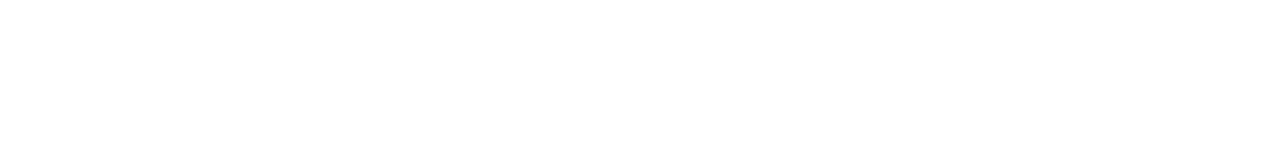
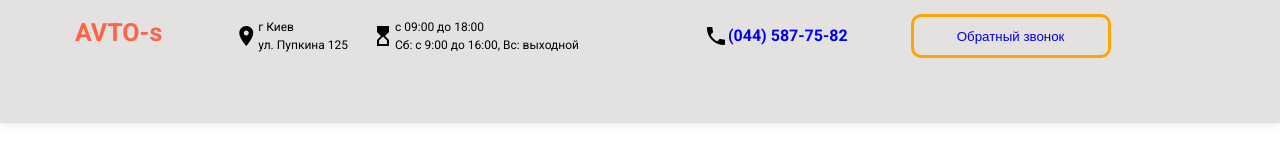
Before and after one commit to Kostya-pixel/Auto-Service-website, a website: page app/index.html in a window 1280 px wide. Drawn offline with nearby package versions, Linux system fonts and the light colour scheme; files that its build step writes are made by us from their sources.

Commit message:
start a new website

```diff
--- a/app/index.html
+++ b/app/index.html
@@ -5,13 +5,47 @@
     <meta name="viewport" content="width=device-width, initial-scale=1.0">
     <link rel="stylesheet" href="style.css">
     <link rel="preconnect" href="https://fonts.gstatic.com">
-    <link href="https://fonts.googleapis.com/css2?family=Roboto:wght@700&display=swap" rel="stylesheet">
-    <link href="https://fonts.googleapis.com/icon?family=Material+Icons"
-      rel="stylesheet">
-
-    <title>Document</title>
+    <link href="https://fonts.googleapis.com/icon?family=Material+Icons" rel="stylesheet">
+    <link rel="preconnect" href="https://fonts.gstatic.com">
+    <link href="https://fonts.googleapis.com/css2?family=Roboto:wght@400;500;700&display=swap" rel="stylesheet">
+    <title>Auto-service</title>
 </head>
 <body>
+  <div class="wrapper">
+    <header>
+      <div class="header__container">
+        <div class="header__container-inner">
+          <div class="header__top flex">
+            <div class="header__logotype">
+              <a href="#">AVTO-s</a>
+            </div>
+            <div class="header__address">
+              <span class="material-icons">
+                place
+                </span>
+              <p>г Киев <br>ул. Пупкина 125</p>
+            </div>
+            <div class="header__working-hours">
+              <span class="material-icons">
+                hourglass_top
+                </span>
+              <p>с 09:00 до 18:00<br>Сб: с 9:00 до 16:00, Вс: выходной</p>
+            </div>
+            <div class="header__phone-number">
+              <span class="material-icons">
+                phone
+                </span>
+              <p> <a href="#">(044) 587-75-82</a></p>
+            </div>
+            <div class="header__btn-callback">
+              <button class="btn__callback"><a href="#">Обратный звонок</a></button>
+            </div>
+          </div>
+        </div>
+      </div>
+   </header>
+  </div>
+
 
 <script src="script.js"></script>
 </body>
--- a/app/styles/style.scss
+++ b/app/styles/style.scss
@@ -0,0 +1,165 @@
+body {
+    font-family: 'Roboto', 'Gotham Pro', sans-serif;
+    margin: 0;
+    padding: 0;
+    font-size: 16px;
+    line-height: 18px;
+    font-weight: 400;
+    font-style: normal;
+    color: #000;
+    min-width: 768px;
+    overflow-x: hidden;
+    display: block;
+    box-sizing: border-box;
+}
+p {
+    margin: 0;
+    padding: 0;
+}
+a {
+    margin: 0;
+    padding: 0;
+    text-decoration: none;
+}
+.wrapper{
+    position: absolute;
+    padding-top: 124px;
+    // border: 2px solid yellow;
+
+}
+header {
+    display: block;
+    background-color: rgba(212, 206, 206, 0.616);
+    position: fixed;
+    top: 0;
+    left: 0;
+    width: 100%;
+    box-shadow: 0px 0px 10px rgba(0,0,0,0.12);
+    // border: 4px solid red;
+    height: 123px;
+}
+.header__container {
+    width: 1320px;
+    margin-left: auto;
+    // border: 2px solid blue;
+    margin-right: auto;
+    width: 1320px;
+    height: 123px;
+}
+.header__container-inner {
+    padding-left: 10px;
+    padding-right: 10px;
+    // border: 2px solid tomato;
+    width: 1300px;
+    height: 123px;
+}
+header .header__top {
+    // border-bottom: 1px solid #e7e7e7;
+    padding: 14px 0;
+    // align-items: center;
+}
+.flex {
+    display: flex;
+    flex-wrap: wrap;
+    width: 1300px;
+    height: 44px;
+    // border: 2px solid palevioletred;
+
+}
+.header__address {
+    display: flex;
+    justify-content: center;
+    align-items: center;
+    & p {
+    padding: 0;
+    margin: 0;
+    }
+    font-size: 12px;
+    margin-left: 57px;
+    // border: 1px solid orange;
+}
+.header__working-hours {
+    display: flex;
+    justify-content: center;
+    align-items: center;
+    font-size: 12px;
+    padding-left: 23px;
+}
+@media (max-width: 830px){
+    .header__working-hours{
+        display: none;
+    }
+}
+.header__phone-number {
+    display: flex;
+    justify-content: center;
+    align-items: center;
+    font-weight: 700;
+    font-size: 16px;
+    margin-left: 250px;
+    padding-left: 25px;
+}
+@media (max-width: 1280px){
+    .header__phone-number{
+    margin-left: 100px;
+    }
+}
+@media (max-width: 1130px){
+    .header__phone-number{
+    margin-left: 50px;
+    }
+    .header__btn-callback{
+        & .btn__callback{
+        display: none;
+        }
+        display: none;
+    }
+}
+@media (max-width: 588px){
+    .header__phone-number{
+        position: absolute;
+        top: 80px;
+        left: 40px;
+    }
+    .header__address{
+        position: absolute;
+        margin-left: 180px;
+        font-size: 20px;
+    }
+    .header__logotype{
+        position: absolute;
+        right: 30px;
+    }
+}
+.header__btn-callback {
+    display: flex;
+    width: 200px;
+    border-radius: 10px;
+    & .btn__callback{
+    width: 100%;
+    cursor: pointer;
+    background: none;
+    border-style: none;
+    border-radius: 10px;
+    border: 3px solid orange;
+    &:hover{
+        background: pink;
+        border: 3px solid rgb(252, 251, 250);
+    }
+    }
+    margin-left: 63px;
+}
+.header__logotype {
+    position: relative;
+    padding-top: 10px;
+    padding-left: 15px;
+    padding-right: 15px;
+    margin-left: 50px;
+    & a {
+    color: tomato;
+    font-size: 25px;
+    font-weight: 700;
+}
+    // border: 1px solid #000;
+    text-align: center;
+}
```
Also changed, not shown: gulpfile.js (+0 -8 lines).
